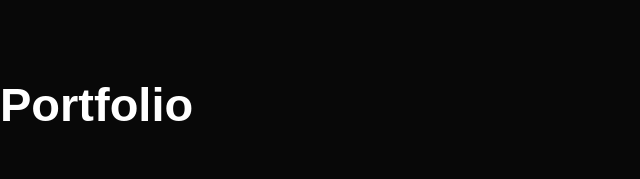
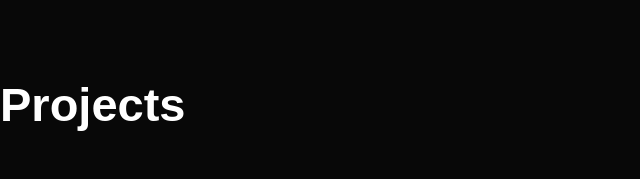
Before and after one commit to gardnas/sweb, a plain HTML site: page index.html in a window 1280 px wide. Shown: the part 1867-2046 px from the top of the page, 0-640 px from the left. Drawn offline with Linux system fonts and the light colour scheme.

Commit message:
Update index.html

```diff
--- a/index.html
+++ b/index.html
@@ -115,7 +115,7 @@
 <!-- portfolio -->
 <div id="portfolio">
     <div class="container">
-        <h1 class = "sub-title"> Portfolio</h1>
+        <h1 class = "sub-title"> Projects</h1>
         <div class="work-list">
             <div class="work">
                 <img src="pictures/Terrain.png">
```
